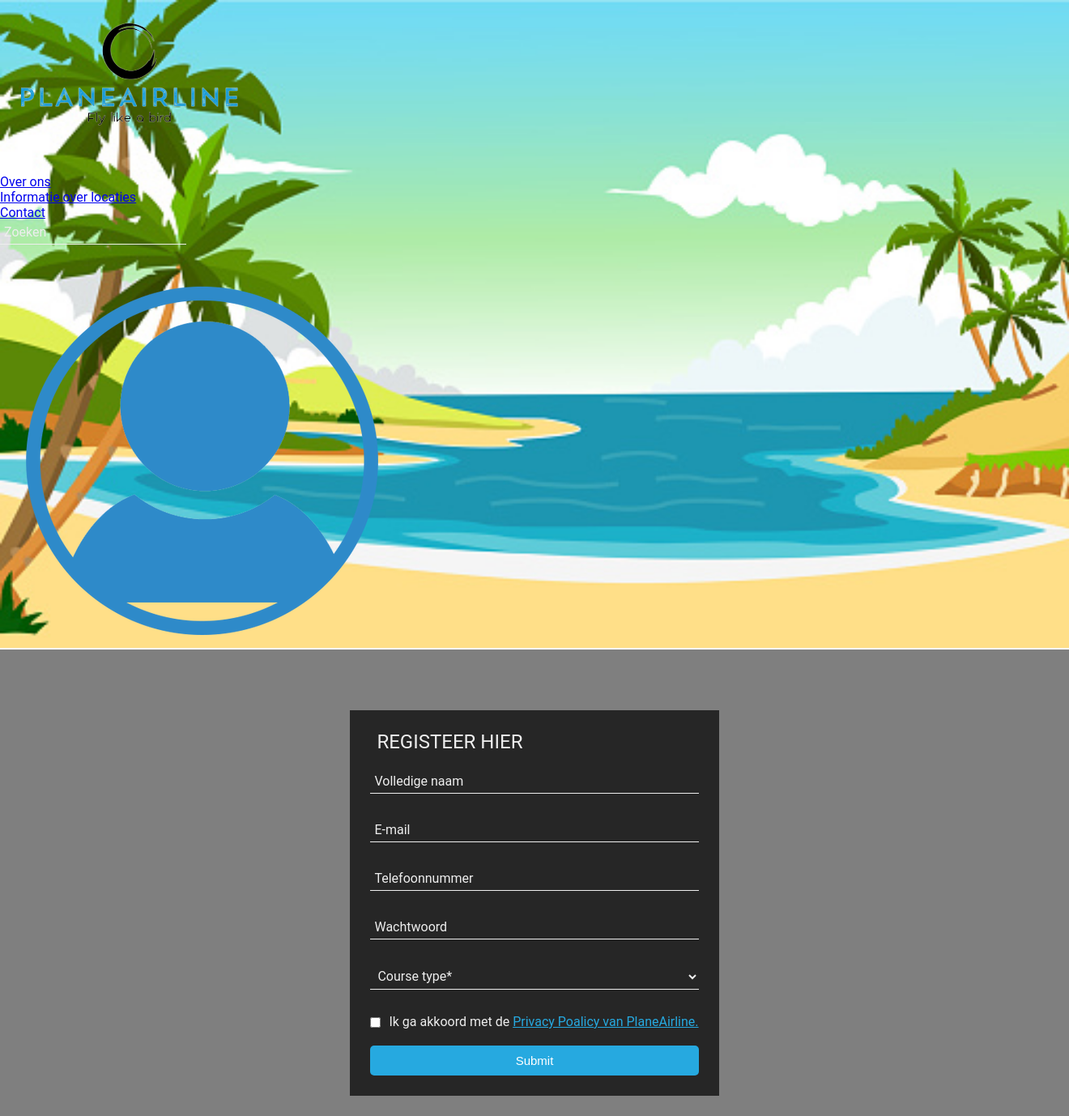
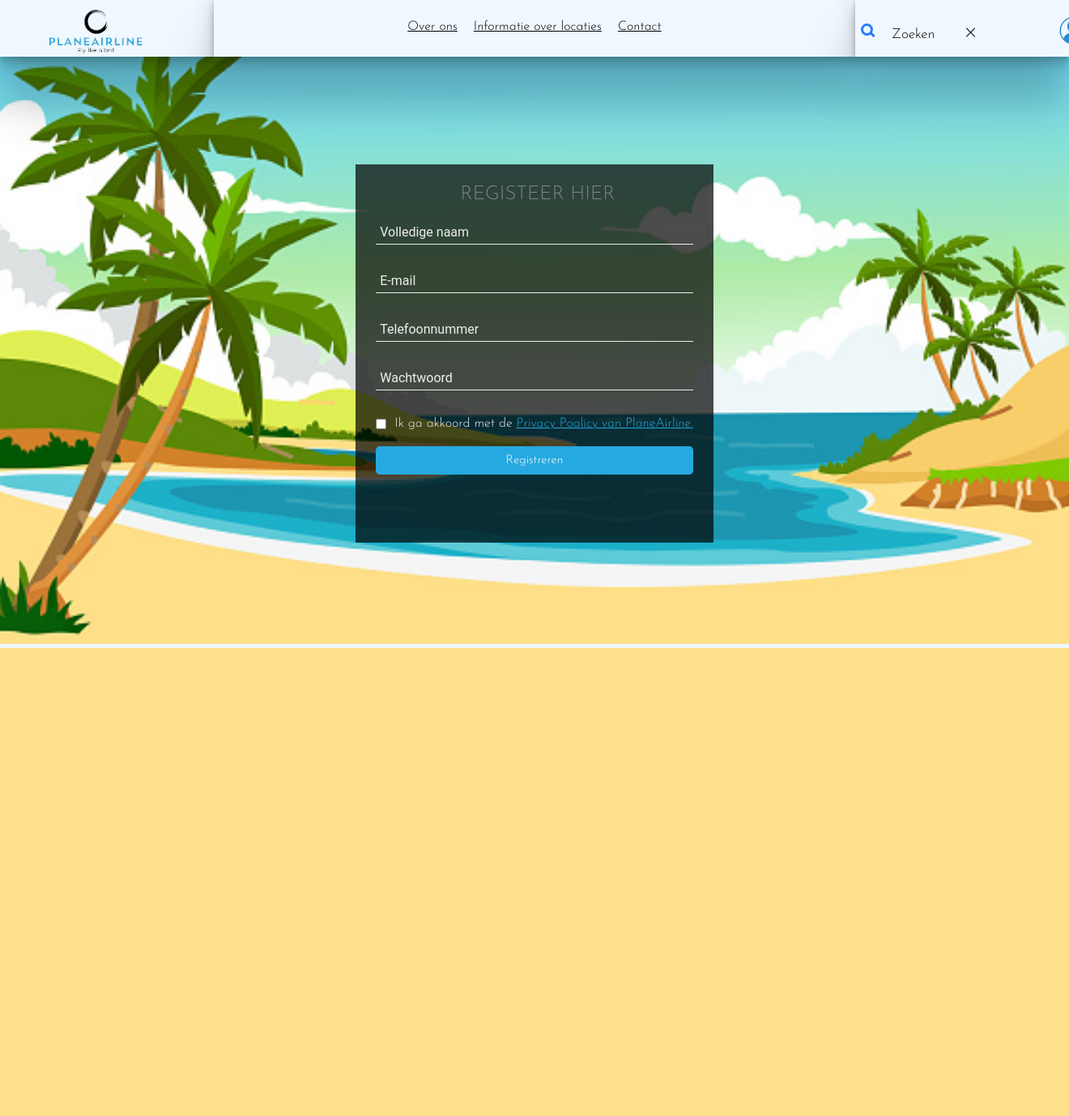
Before and after one commit to BjorenoDegens/PlaneAirline, a PHP site: page /CRUD/registeer.html in a window 1320 px wide; the page is wider, and only the part inside the window is pictured. Shown: that part at 81% size. After the commit the page ends 800 px from the top of that part, so only its background shows below. Run offline with PHP 8.4, Linux system fonts and the light colour scheme.

Commit message:
dingen aangepast

```diff
--- a/css/registeer.css
+++ b/css/registeer.css
@@ -7,10 +7,7 @@ body, div, form, input, select, p {
     font-size: 16px;
     color: #eee;
     }
-    body {
-    background: url("Afbeeldingen/Strand.jpg") no-repeat center;
-    background-size: cover;
-    }
+
 h1, h2 {
     text-transform: uppercase;
     font-weight: 400;
@@ -35,16 +32,19 @@ body, div, form, input, select, p {
     }
     .fa-graduation-cap {
     font-size: 72px;
+    text-align: center;
     }
 
 form {
     background: rgba(0, 0, 0, 0.7);
+    margin-bottom: 100px;
     }
 
     .title {
     display: flex;
     align-items: center;
     margin-bottom: 20px;
+    justify-content: center;
     }
     .info {
     display: flex;
@@ -110,3 +110,11 @@ body, div, form, input, select, p {
 height: auto;
 }
 }
+
+
+body .main-block {
+    min-height: 90.6vh;
+    background-size: cover;
+    background-position: center;
+    background-image: url("../Afbeeldingen/Strand.jpg");
+  }
--- a/registeer.html
+++ b/registeer.html
@@ -6,6 +6,7 @@
     <meta name="viewport" content="width=device-width, initial-scale=1.0" />
     <title>Document</title>
     <link rel="stylesheet" href="css/registeer.css" />
+    <link rel="stylesheet" href="css/style.css" />
     <link rel="preconnect" href="https://fonts.googleapis.com" />
     <link rel="preconnect" href="https://fonts.gstatic.com" crossorigin />
     <link
@@ -80,21 +81,11 @@
                   <input type="text" name="name" placeholder="E-mail">
                   <input type="text" name="name" placeholder="Telefoonnummer">
                   <input type="password" name="name" placeholder="Wachtwoord">
-                  <select>
-                    <option value="course-type" selected>Course type*</option>
-                    <option value="short-courses">Short courses</option>
-                    <option value="featured-courses">Featured courses</option>
-                    <option value="undergraduate">Undergraduate</option>
-                    <option value="diploma">Diploma</option>
-                    <option value="certificate">Certificate</option>
-                    <option value="masters-degree">Masters degree</option>
-                    <option value="postgraduate">Postgraduate</option>
-                  </select>
                 </div>
                 <div class="checkbox">
                   <input type="checkbox" name="checkbox"><span>Ik ga akkoord met de  <a href="https://www.w3docs.com/privacy-policy">Privacy Poalicy van PlaneAirline.</a></span>
                 </div>
-                <button type="submit" href="/">Submit</button>
+                <button type="submit" href="/inlog.php">Registreren</button>
               </form>
             </div>
     </main>
--- a/reserveer.html
+++ b/reserveer.html
@@ -145,7 +145,7 @@
 									</div>
 								</div>
 								<div class="form-btn">
-									<a class="submit-btn" href="registeer.html">Reserveer</a>
+									<a class="submit-btn" href="/registeer.html">Reserveer</a>
 								</div>
 							</form>
 						</div>
```
Lines whose indentation alone changed are shown as unchanged.
